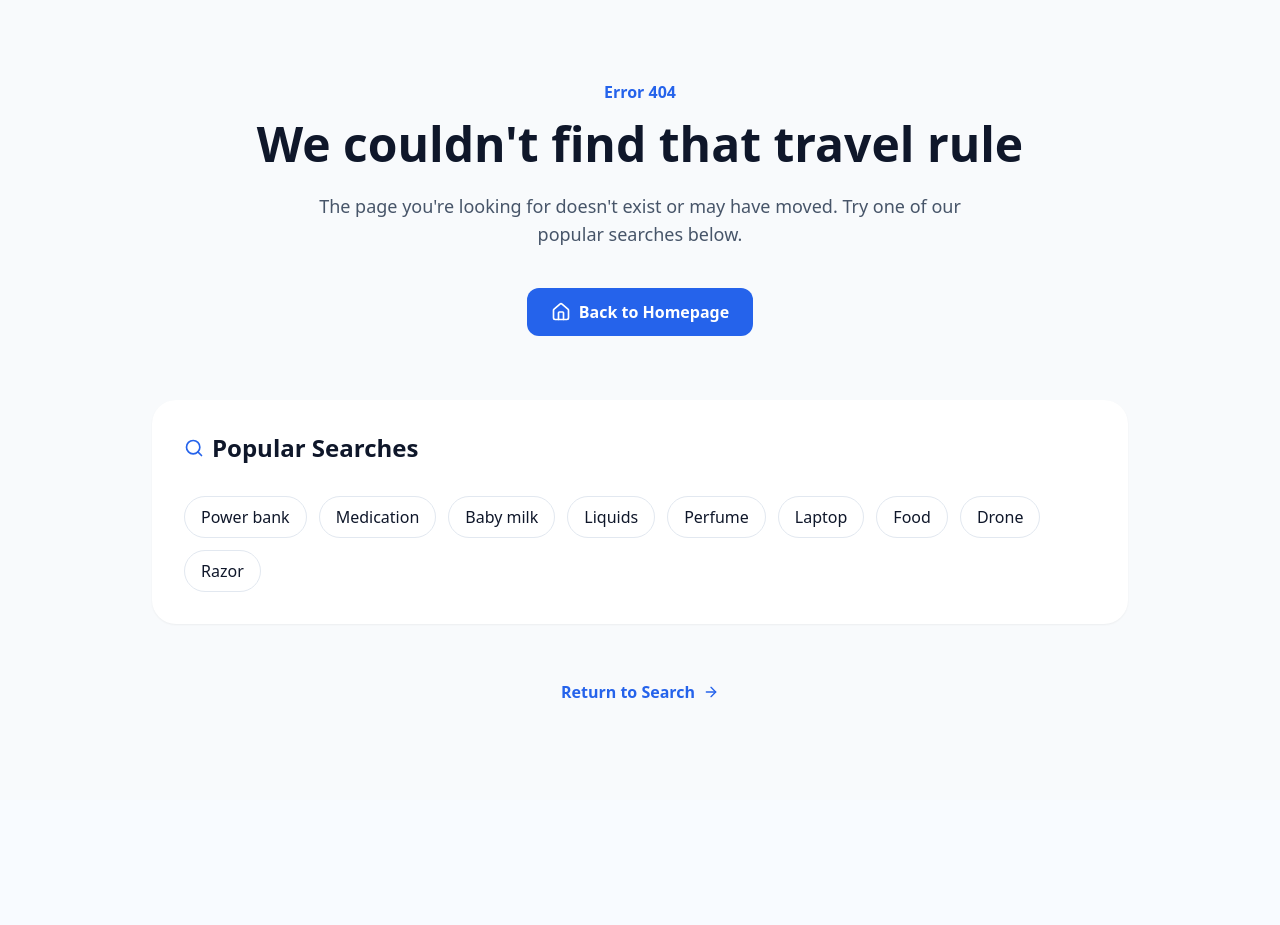
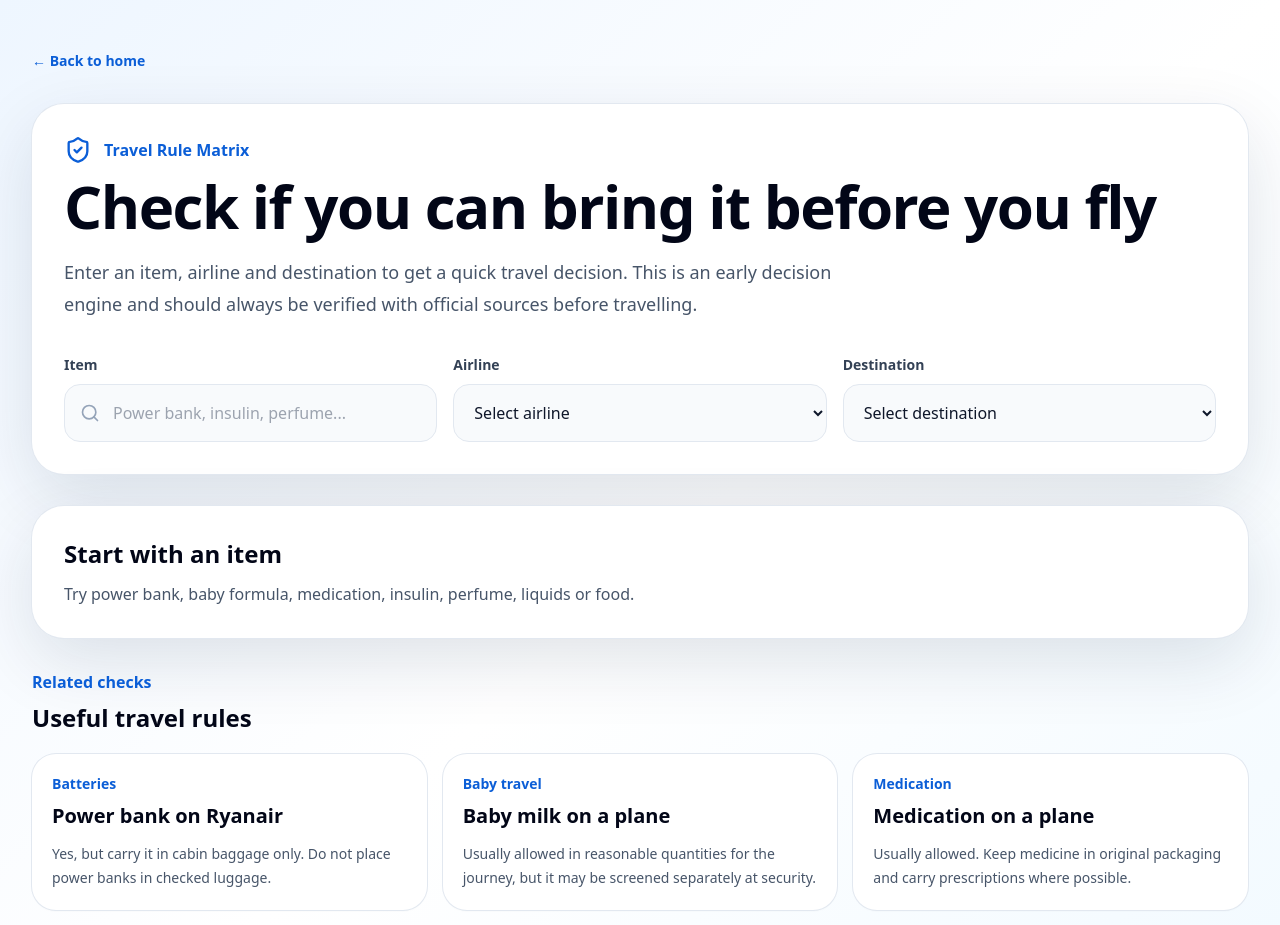
Before and after one commit to gauravmehta2702/canibringitnow-v2, a Next.js app: page /check in a window 1280 px wide. Before the commit this address had no page. Shown: the top 925 px of the page. Before the commit the page ends 800 px from the top, so only its background shows below. Built offline with nearby package versions, Linux system fonts and the light colour scheme.

Commit message:
Travel rule matrix v1

```diff
--- /dev/null
+++ b/src/app/check/page.tsx
@@ -0,0 +1,186 @@
+'use client';
+
+import { useMemo, useState } from 'react';
+import { ArrowRight, CheckCircle2, Luggage, Plane, Search, ShieldCheck } from 'lucide-react';
+import { rules } from '@/data/rules';
+import { smartSearch } from '@/lib/smartSearch';
+
+const airlines = ['Ryanair', 'easyJet', 'British Airways', 'Emirates', 'Qatar Airways', 'Air India'];
+const destinations = ['United Kingdom', 'USA', 'Japan', 'India', 'Canada', 'Australia', 'UAE', 'Singapore'];
+
+function statusClass(status: string) {
+  if (status === 'Allowed') return 'bg-green-50 text-green-900 ring-green-100';
+  if (status === 'Not allowed') return 'bg-red-50 text-red-900 ring-red-100';
+  return 'bg-orange-50 text-orange-900 ring-orange-100';
+}
+
+export default function CheckPage() {
+  const [item, setItem] = useState('');
+  const [airline, setAirline] = useState('');
+  const [destination, setDestination] = useState('');
+
+  const bestMatch = useMemo(() => {
+    if (!item.trim()) return null;
+    return smartSearch(item, 1)[0] || null;
+  }, [item]);
+
+  const related = useMemo(() => {
+    if (!item.trim()) return rules.slice(0, 6);
+    return smartSearch(item, 6);
+  }, [item]);
+
+  return (
+    <main className="min-h-screen bg-slate-50">
+      <section className="bg-gradient-to-br from-brand-50 via-white to-sky-50">
+        <div className="mx-auto max-w-7xl px-5 py-12 md:px-8">
+          <a href="/" className="text-sm font-semibold text-brand-600">← Back to home</a>
+
+          <div className="mt-8 rounded-[2rem] bg-white p-8 shadow-soft ring-1 ring-slate-200">
+            <div className="flex items-center gap-3">
+              <ShieldCheck className="h-7 w-7 text-brand-600" />
+              <p className="font-semibold text-brand-600">Travel Rule Matrix</p>
+            </div>
+
+            <h1 className="mt-3 text-4xl font-black tracking-tight text-slate-950 md:text-6xl">
+              Check if you can bring it before you fly
+            </h1>
+
+            <p className="mt-5 max-w-3xl text-lg leading-8 text-slate-600">
+              Enter an item, airline and destination to get a quick travel decision.
+              This is an early decision engine and should always be verified with official sources before travelling.
+            </p>
+
+            <div className="mt-8 grid gap-4 md:grid-cols-3">
+              <div>
+                <label className="text-sm font-bold text-slate-700">Item</label>
+                <div className="relative mt-2">
+                  <Search className="absolute left-4 top-1/2 h-5 w-5 -translate-y-1/2 text-slate-400" />
+                  <input
+                    value={item}
+                    onChange={(e) => setItem(e.target.value)}
+                    placeholder="Power bank, insulin, perfume..."
+                    className="w-full rounded-2xl border border-slate-200 bg-slate-50 py-4 pl-12 pr-4 outline-none focus:border-brand-500 focus:bg-white"
+                  />
+                </div>
+              </div>
+
+              <div>
+                <label className="text-sm font-bold text-slate-700">Airline</label>
+                <select
+                  value={airline}
+                  onChange={(e) => setAirline(e.target.value)}
+                  className="mt-2 w-full rounded-2xl border border-slate-200 bg-slate-50 px-4 py-4 outline-none focus:border-brand-500 focus:bg-white"
+                >
+                  <option value="">Select airline</option>
+                  {airlines.map((a) => (
+                    <option key={a} value={a}>{a}</option>
+                  ))}
+                </select>
+              </div>
+
+              <div>
+                <label className="text-sm font-bold text-slate-700">Destination</label>
+                <select
+                  value={destination}
+                  onChange={(e) => setDestination(e.target.value)}
+                  className="mt-2 w-full rounded-2xl border border-slate-200 bg-slate-50 px-4 py-4 outline-none focus:border-brand-500 focus:bg-white"
+                >
+                  <option value="">Select destination</option>
+                  {destinations.map((d) => (
+                    <option key={d} value={d}>{d}</option>
+                  ))}
+                </select>
+              </div>
+            </div>
+          </div>
+
+          {bestMatch ? (
+            <div className="mt-8 rounded-[2rem] bg-white p-8 shadow-soft ring-1 ring-slate-200">
+              <div className="flex items-center gap-3">
+                <CheckCircle2 className="h-7 w-7 text-green-600" />
+                <p className="font-semibold text-green-700">Best available match</p>
+              </div>
+
+              <h2 className="mt-3 text-3xl font-black text-slate-950">{bestMatch.item}</h2>
+
+              <p className="mt-4 max-w-3xl text-lg leading-8 text-slate-600">{bestMatch.shortAnswer}</p>
+
+              <div className="mt-6 grid gap-4 md:grid-cols-2">
+                <div className={`rounded-3xl p-6 ring-1 ${statusClass(bestMatch.cabin)}`}>
+                  <div className="flex items-center gap-3">
+                    <Luggage className="h-6 w-6" />
+                    <div>
+                      <p className="text-sm font-semibold uppercase opacity-70">Cabin baggage</p>
+                      <p className="text-2xl font-black">{bestMatch.cabin}</p>
+                    </div>
+                  </div>
+                </div>
+
+                <div className={`rounded-3xl p-6 ring-1 ${statusClass(bestMatch.checked)}`}>
+                  <div className="flex items-center gap-3">
+                    <Plane className="h-6 w-6" />
+                    <div>
+                      <p className="text-sm font-semibold uppercase opacity-70">Checked baggage</p>
+                      <p className="text-2xl font-black">{bestMatch.checked}</p>
+                    </div>
+                  </div>
+                </div>
+              </div>
+
+              {(airline || destination) && (
+                <div className="mt-6 rounded-3xl bg-slate-50 p-6 ring-1 ring-slate-200">
+                  <p className="font-bold text-slate-950">Your trip context</p>
+                  <p className="mt-2 text-slate-600">
+                    {airline ? `Airline: ${airline}. ` : ''}
+                    {destination ? `Destination: ${destination}. ` : ''}
+                    Always confirm airline and destination-specific restrictions before travel.
+                  </p>
+                </div>
+              )}
+
+              {bestMatch.warning && (
+                <div className="mt-6 rounded-3xl bg-amber-50 p-6 ring-1 ring-amber-100">
+                  <p className="font-bold text-amber-950">Important warning</p>
+                  <p className="mt-2 text-amber-800">{bestMatch.warning}</p>
+                </div>
+              )}
+
+              <a
+                href={`/rules/${bestMatch.slug}/`}
+                className="mt-6 inline-flex items-center gap-2 rounded-2xl bg-brand-600 px-6 py-4 font-bold text-white hover:bg-brand-700"
+              >
+                Open full rule <ArrowRight className="h-4 w-4" />
+              </a>
+            </div>
+          ) : (
+            <div className="mt-8 rounded-[2rem] bg-white p-8 shadow-soft ring-1 ring-slate-200">
+              <h2 className="text-2xl font-bold text-slate-950">Start with an item</h2>
+              <p className="mt-3 text-slate-600">
+                Try power bank, baby formula, medication, insulin, perfume, liquids or food.
+              </p>
+            </div>
+          )}
+
+          <div className="mt-8">
+            <p className="font-semibold text-brand-600">Related checks</p>
+            <h2 className="mt-2 text-2xl font-bold text-slate-950">Useful travel rules</h2>
+
+            <div className="mt-5 grid gap-4 md:grid-cols-3">
+              {related.map((rule) => (
+                <a
+                  key={rule.slug}
+                  href={`/rules/${rule.slug}/`}
+                  className="rounded-3xl bg-white p-5 shadow-sm ring-1 ring-slate-200 transition hover:-translate-y-1 hover:shadow-soft"
+                >
+                  <p className="text-sm font-semibold text-brand-600">{rule.category}</p>
+                  <h3 className="mt-2 text-xl font-bold text-slate-950">{rule.item}</h3>
+                  <p className="mt-3 text-sm leading-6 text-slate-600">{rule.shortAnswer}</p>
+                </a>
+              ))}
+            </div>
+          </div>
+        </div>
+      </section>
+    </main>
+  );
+}
--- a/src/app/sitemap.ts
+++ b/src/app/sitemap.ts
@@ -7,6 +7,7 @@ const siteUrl = 'https://canibringitnow.com';
 export default function sitemap(): MetadataRoute.Sitemap {
   const staticPages: MetadataRoute.Sitemap = [
     { url: `${siteUrl}/`, lastModified: new Date(), changeFrequency: 'weekly', priority: 1 },
+    { url: `${siteUrl}/check/`, lastModified: new Date(), changeFrequency: 'weekly', priority: 0.9 },
     { url: `${siteUrl}/categories/`, lastModified: new Date(), changeFrequency: 'weekly', priority: 0.8 },
     { url: `${siteUrl}/about/`, lastModified: new Date(), changeFrequency: 'monthly', priority: 0.7 },
     { url: `${siteUrl}/contact/`, lastModified: new Date(), changeFrequency: 'monthly', priority: 0.5 },
```
